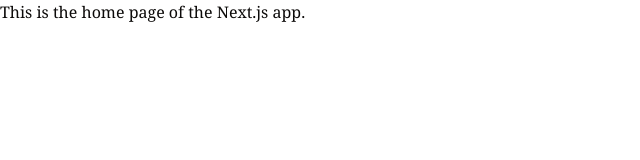
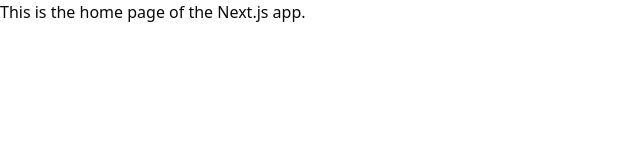
Before and after one commit to AteebHussain2/TimesOfDuniya, a Next.js app: page / in a window 1280 px wide. Shown: the top 160 px of the page, without its empty margins (0-640 px from the left). Built offline with nearby package versions, Linux system fonts and the light colour scheme; no server answers; what @imagekit/next would draw is missing.

Commit message:
UI Fix - Font

```diff
--- a/src/app/layout.tsx
+++ b/src/app/layout.tsx
@@ -26,7 +26,7 @@
   return (
     <ClerkProvider afterSignOutUrl={'/'}>
       <html lang="en" suppressHydrationWarning>
-        <body className={`${poppins.variable} font-serif antialiased`}>
+        <body className={`${poppins.variable} font-sans antialiased`}>
           <AppProvider>
             {children}
           </AppProvider>
```
